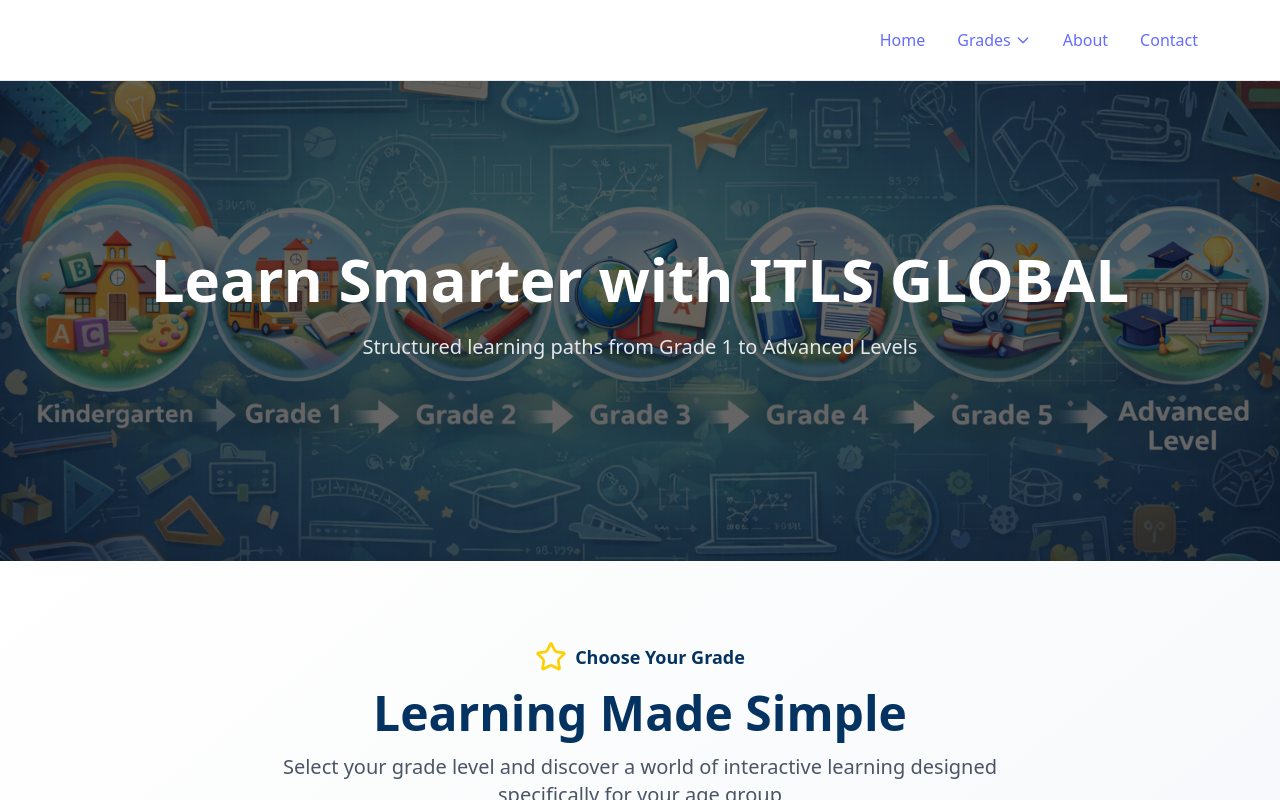
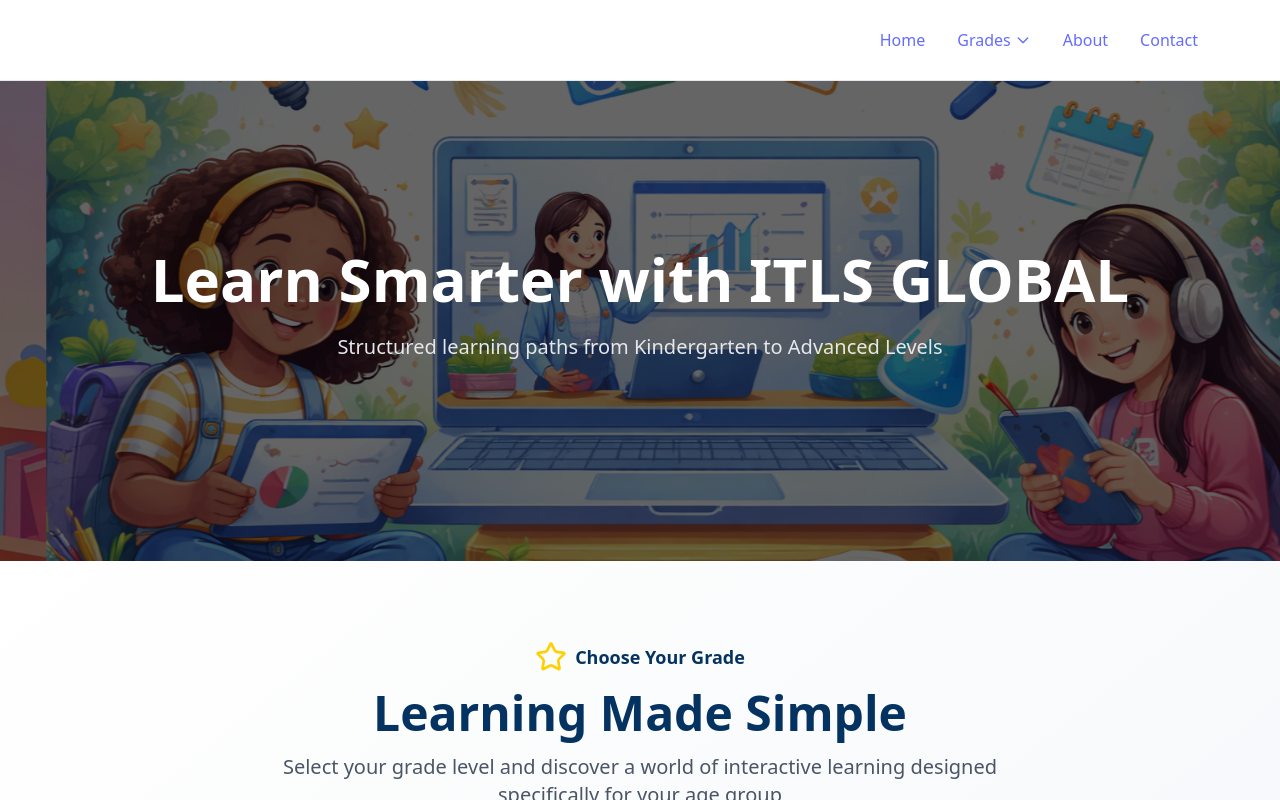
Before and after one commit to itlsglobal/Itls-global-react-ui, a React (Vite) app: page / in a window 1280 px wide. Built offline with nearby package versions, Linux system fonts and the light colour scheme; grey boxes are pictures that could not be loaded.

Commit message:
changes in the carousel

```diff
--- a/src/Components/LandingPage.jsx
+++ b/src/Components/LandingPage.jsx
@@ -7,13 +7,15 @@
 import GradeSelection from "./GradeSelection";
 import Navbar from "./Navbar";
 import Footer from "./Footer";
-import img from "../assets/generated-image5.png";
+import img1 from "../assets/generated-image5.png";
+import img2 from "../assets/generated-image7.png";
+import img3 from "../assets/generated-image9.png";
 
 export default function LandingPage() {
   const carouselImages = [
-    "/src/assets/generated-image5.png",
-    "/src/assets/generated-image7.png",
-    "/src/assets/generated-image9.png"
+    img1,
+    img2,
+    img3
   ];
 
   const sliderSettings = {
@@ -23,7 +25,7 @@
     slidesToShow: 1,
     slidesToScroll: 1,
     autoplay: true,
-    autoplaySpeed: 2000,
+    autoplaySpeed: 5000,
     arrows: false,
     adaptiveHeight: true
   };
@@ -60,7 +62,7 @@
                 Learn Smarter with ITLS GLOBAL
               </h1>
               <p className="text-lg md:text-xl text-gray-200 mb-8 max-w-2xl mx-auto">
-                Structured learning paths from Grade 1 to Advanced Levels
+                Structured learning paths from Kindergarten to Advanced Levels
               </p>
               {/* <button className="bg-gradient-to-r from-purple-500 to-pink-500 text-white px-8 py-4 rounded-full font-semibold hover:scale-105 transition-transform">
                 Get Started
```
